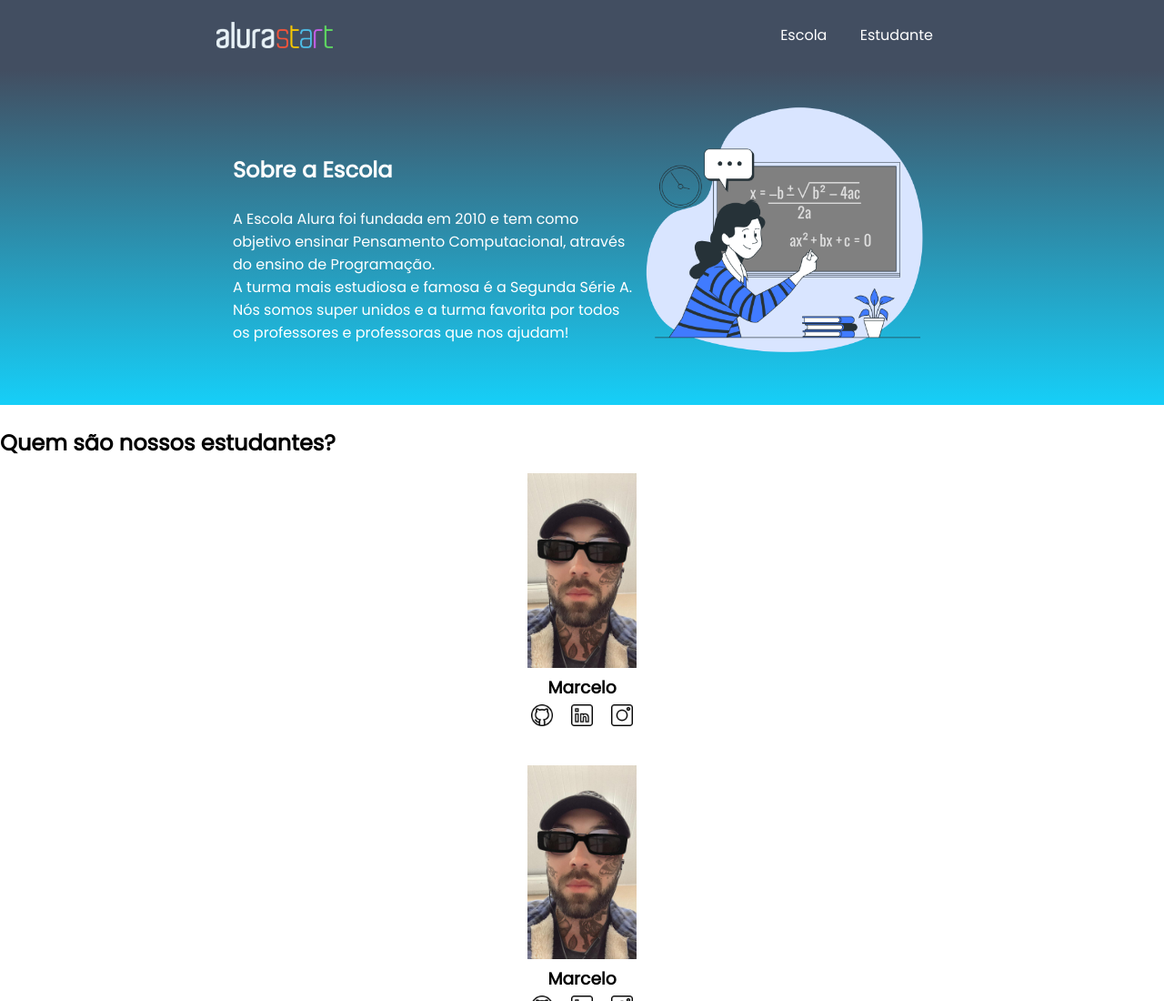
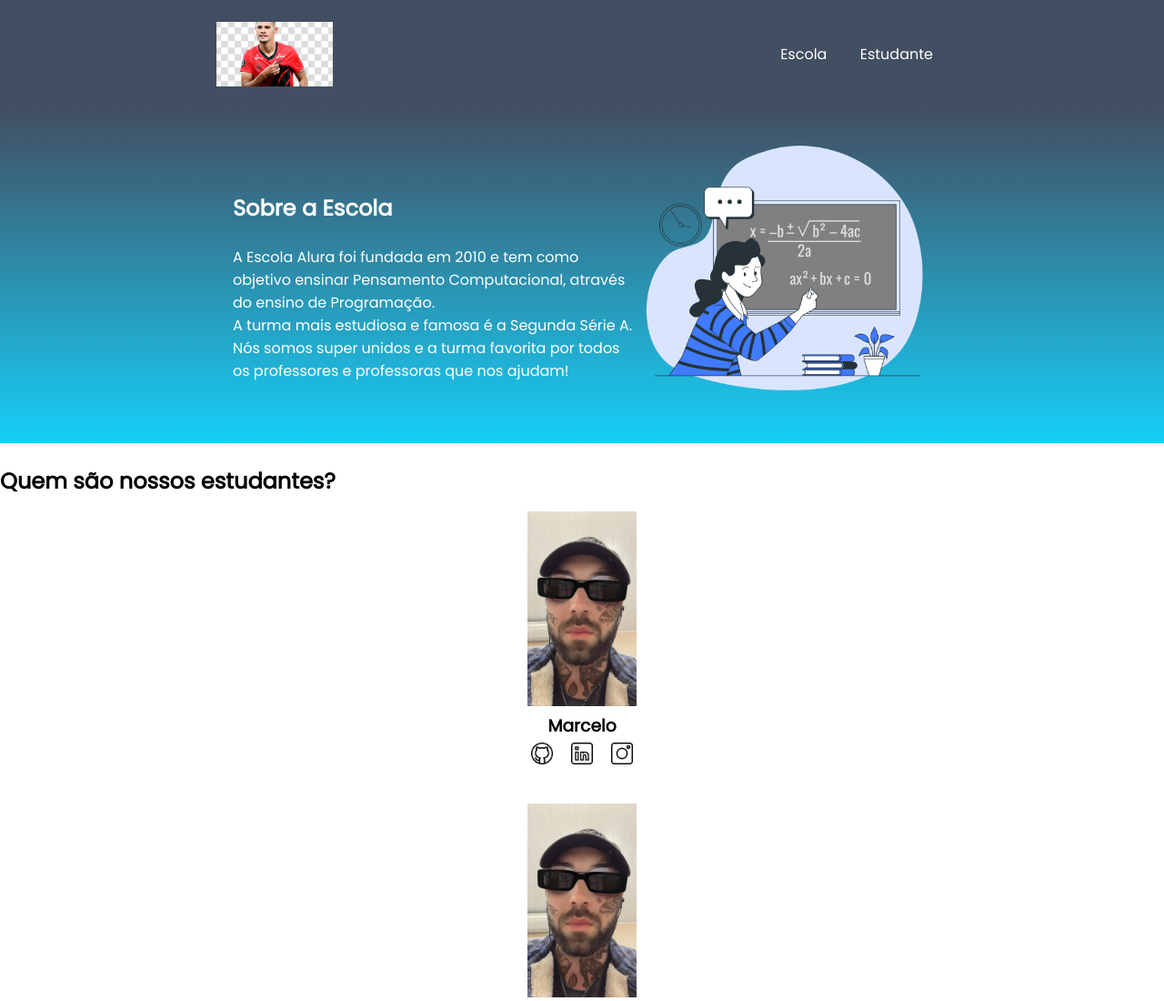
Before and after one commit to RafaelSouzaSilva23/site-criativo, a plain HTML site: page index.html in a window 1280 px wide. Shown: the top 1100 px of the page at 91% size. Drawn offline with Linux system fonts and the light colour scheme.

Commit message:
Add files via upload

```diff
--- a/index.html
+++ b/index.html
@@ -12,7 +12,7 @@
 </head>
 <body>
     <header class="cabecalho">
-        <img class="cabecalho-imagem" src="alurastart logo.png" alt="logo da alura start">
+        <img class="cabecalho-imagem" src="Bruno-Guimaraes-Athletico-Paranaense-Png-800x445.png" alt="athletico timeco">
         <ul class="cabecalho-lista">
             <li class="cabecalho-lista-item">Escola</li>
             <li class="cabecalho-lista-item">Estudante</li>
```
Also changed, not shown: Bruno-Guimaraes-Athletico-Paranaense-Png-800x445.png (added).
